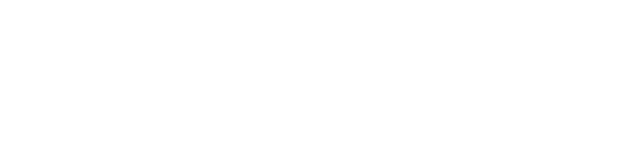
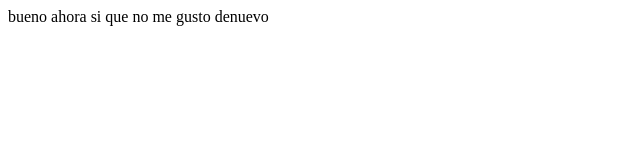
Before and after one commit to perriet/reestudiando, a plain HTML site: page index.html in a window 1280 px wide. Shown: the whole page, without its empty margins (0-640 px from the left). Drawn offline with Linux system fonts and the light colour scheme.

Commit message:
este ni lo voy a ver

```diff
--- a/index.html
+++ b/index.html
@@ -7,6 +7,6 @@
     <title>Document</title>
 </head>
 <body>
-
+    bueno ahora si que no me gusto denuevo
 </body>
 </html>
```
